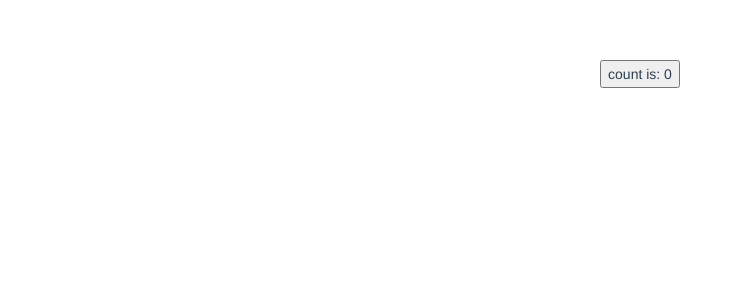
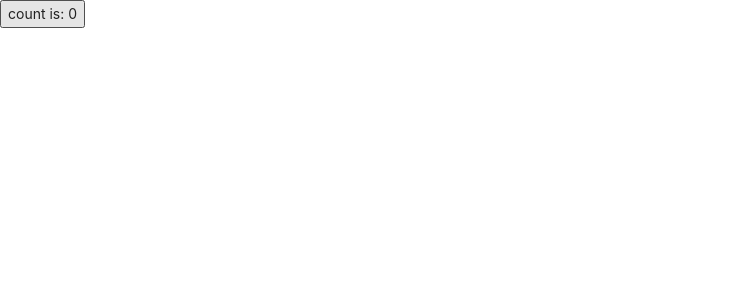
Before and after one commit to changan-kxl/changan-admin, a Vue app: page /home in a window 1280 px wide. Shown: the top 300 px of the page, without its empty margins (0-743 px from the left). Built offline with nearby package versions, Linux system fonts and the light colour scheme.

Commit message:
增加antd按需加载和配置vite.config.js

```diff
--- a/src/App.vue
+++ b/src/App.vue
@@ -1,5 +1,7 @@
 <template>
-  <router-view></router-view>
+  <div id="app">
+    <router-view />
+  </div>
 </template>
 
 <script>
@@ -7,3 +9,20 @@ export default {
   name: "App",
 };
 </script>
+
+<style lang="less">
+.size {
+  width: 100%;
+  height: 100%;
+}
+html,
+body {
+  .size;
+  overflow: hidden;
+  margin: 0;
+  padding: 0;
+}
+#app {
+  .size;
+}
+</style>
--- a/src/index.css
+++ /dev/null
@@ -1,8 +0,0 @@
-#app {
-  font-family: Avenir, Helvetica, Arial, sans-serif;
-  -webkit-font-smoothing: antialiased;
-  -moz-osx-font-smoothing: grayscale;
-  text-align: center;
-  color: #2c3e50;
-  margin-top: 60px;
-}
--- a/src/main.js
+++ b/src/main.js
@@ -4,7 +4,6 @@ import "ant-design-vue/dist/antd.css";
 import store from "./store";
 import router from "./router";
 import App from "./App.vue";
-import "./index.css";
 
 const app = createApp(App);
 
--- a/src/router/index.js
+++ b/src/router/index.js
@@ -1,5 +1,5 @@
 import { createRouter, createWebHistory } from "vue-router";
-import HelloWorld from "../components/HelloWorld.vue";
+import HelloWorld from "@/components/HelloWorld.vue";
 
 const routerHistory = createWebHistory(); // 引入路由方式
 const routes = [
--- a/vite.config.js
+++ b/vite.config.js
@@ -1,11 +1,27 @@
+import { defineConfig } from "vite";
+import vue from "@vitejs/plugin-vue";
+import styleImport from "vite-plugin-style-import";
+
 const { resolve } = require("path");
 
-const config = {
+export default defineConfig({
   resolve: {
     alias: {
-      "/@/": resolve(__dirname, "./src"),
+      "@": resolve(__dirname, "src"),
     },
   },
-};
-
-export default config;
+  plugins: [
+    vue(),
+    styleImport({
+      libs: [
+        {
+          libraryName: "ant-design-vue",
+          esModule: true,
+          resolveStyle: (name) => {
+            return `ant-design-vue/es/${name}/style/css`;
+          },
+        },
+      ],
+    }),
+  ],
+});
```
Also changed, not shown: package.json (+6 -2 lines), src/components/layout/Main.vue (added, +12 -0 lines), 1 other file (tests, documents, lock files or other folders).
